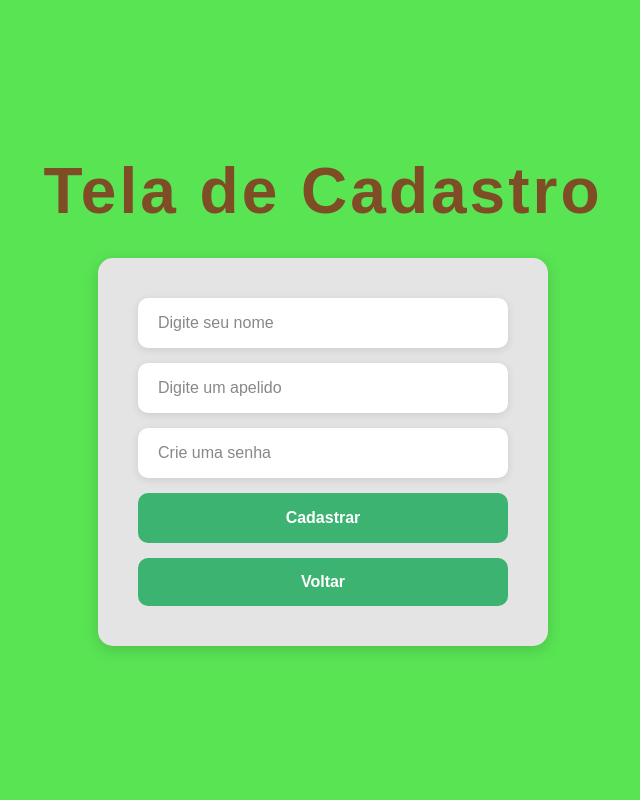
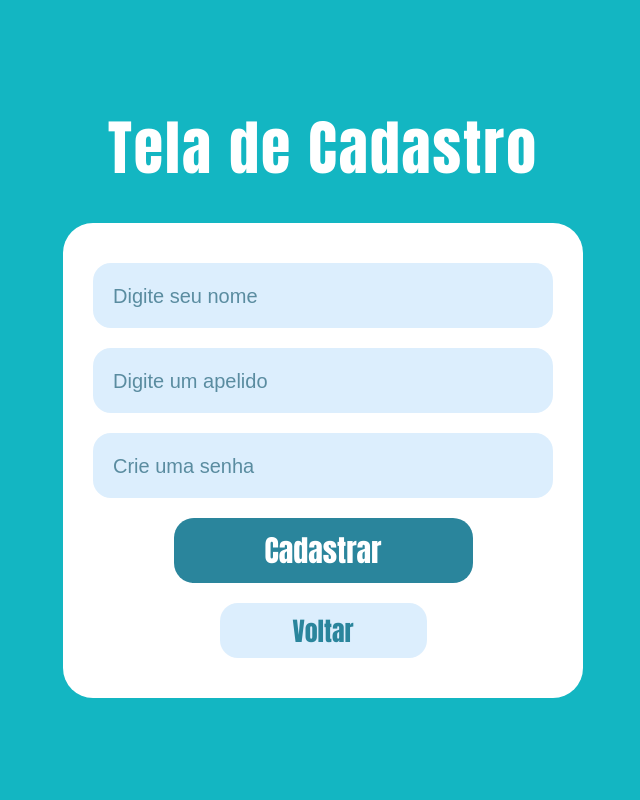
Before and after one commit to WevertonGab/Projeto_game_digitacao, a PHP site: page /cadastro.php in a window 1280 px wide. Shown: the whole page, without its empty margins (317-957 px from the left). Run offline with PHP 8.4, Linux system fonts and the light colour scheme.

Commit message:
alteracao padrao na tela de cadastro

```diff
--- a/cadastro.php
+++ b/cadastro.php
@@ -43,7 +43,7 @@ if ($_SERVER['REQUEST_METHOD'] === "POST") {
     <meta charset="UTF-8">
     <meta name="viewport" content="width=device-width, initial-scale=1.0">
     <title>cadastro</title>
-    <link rel="stylesheet" href="style.css">
+    <link rel="stylesheet" href="stylecadastro.css">
 </head>
 <body>
 
--- /dev/null
+++ b/stylecadastro.css
@@ -0,0 +1,154 @@
+* {
+    margin: 0;
+    padding: 0;
+    box-sizing: border-box;
+}
+
+body {
+    min-height: 100vh;
+    display: flex;
+    flex-direction: column;
+    justify-content: center;
+    align-items: center;
+    font-family: Impact, Haettenschweiler, 'Arial Narrow Bold', sans-serif;
+    background-color: rgb(19, 182, 194);
+    padding: 20px;
+}
+
+.titulo_cadastro {
+    font-size: 60px;
+    color: white;
+    margin-bottom: 30px;
+    text-align: center;
+    letter-spacing: 2px;
+}
+
+#cadastro {
+    background-color: white;
+    width: 520px;
+    max-width: 95%;
+    min-height: 430px;
+    border-radius: 30px;
+    display: flex;
+    justify-content: center;
+    align-items: center;
+    padding: 40px 30px;
+}
+
+#form_cadastro {
+    width: 100%;
+    display: flex;
+    flex-direction: column;
+    gap: 20px;
+    align-items: center;
+}
+
+.campo_form {
+    width: 100%;
+    height: 65px;
+    border: none;
+    outline: none;
+    border-radius: 18px;
+    background-color: rgb(220, 238, 253);
+    padding: 0 20px;
+    font-size: 22px;
+    font-family: Arial, Helvetica, sans-serif;
+    color: rgb(42, 133, 156);
+    transition: 0.2s;
+}
+
+.campo_form::placeholder {
+    color: rgb(90, 140, 160);
+    font-size: 20px;
+}
+
+.campo_form:focus {
+    background-color: rgb(196, 229, 252);
+    transform: scale(1.02);
+}
+
+.cadastrar {
+    width: 65%;
+    height: 65px;
+    border: none;
+    border-radius: 20px;
+    background-color: rgb(42, 133, 156);
+    color: white;
+    font-size: 30px;
+    font-family: Impact, Haettenschweiler, 'Arial Narrow Bold', sans-serif;
+    cursor: pointer;
+    transition: 0.2s;
+}
+
+.cadastrar:hover {
+    background-color: rgb(108, 224, 233);
+    transform: scale(1.05);
+}
+
+.botao_voltar {
+    text-decoration: none;
+    width: 45%;
+    height: 55px;
+    border-radius: 18px;
+    background-color: rgb(220, 238, 253);
+    color: rgb(42, 133, 156);
+    display: flex;
+    align-items: center;
+    justify-content: center;
+    font-size: 26px;
+    transition: 0.2s;
+}
+
+.botao_voltar:hover {
+    background-color: rgb(108, 224, 233);
+    color: white;
+    transform: scale(1.05);
+}
+
+.mensagem_erro {
+    margin-top: 20px;
+    background-color: rgb(255, 220, 220);
+    color: rgb(180, 40, 40);
+    padding: 14px 22px;
+    border-radius: 16px;
+    font-size: 22px;
+    text-align: center;
+    max-width: 520px;
+}
+
+@media (max-width: 768px) {
+    .titulo_cadastro {
+        font-size: 42px;
+    }
+
+    #cadastro {
+        width: 95%;
+        padding: 30px 20px;
+    }
+
+    .campo_form {
+        height: 58px;
+        font-size: 18px;
+    }
+
+    .campo_form::placeholder {
+        font-size: 17px;
+    }
+
+    .cadastrar {
+        width: 80%;
+        font-size: 24px;
+        height: 58px;
+    }
+
+    .botao_voltar {
+        width: 60%;
+        font-size: 22px;
+        height: 50px;
+    }
+
+    .mensagem_erro {
+        font-size: 18px;
+        max-width: 95%;
+    }
+}
```
